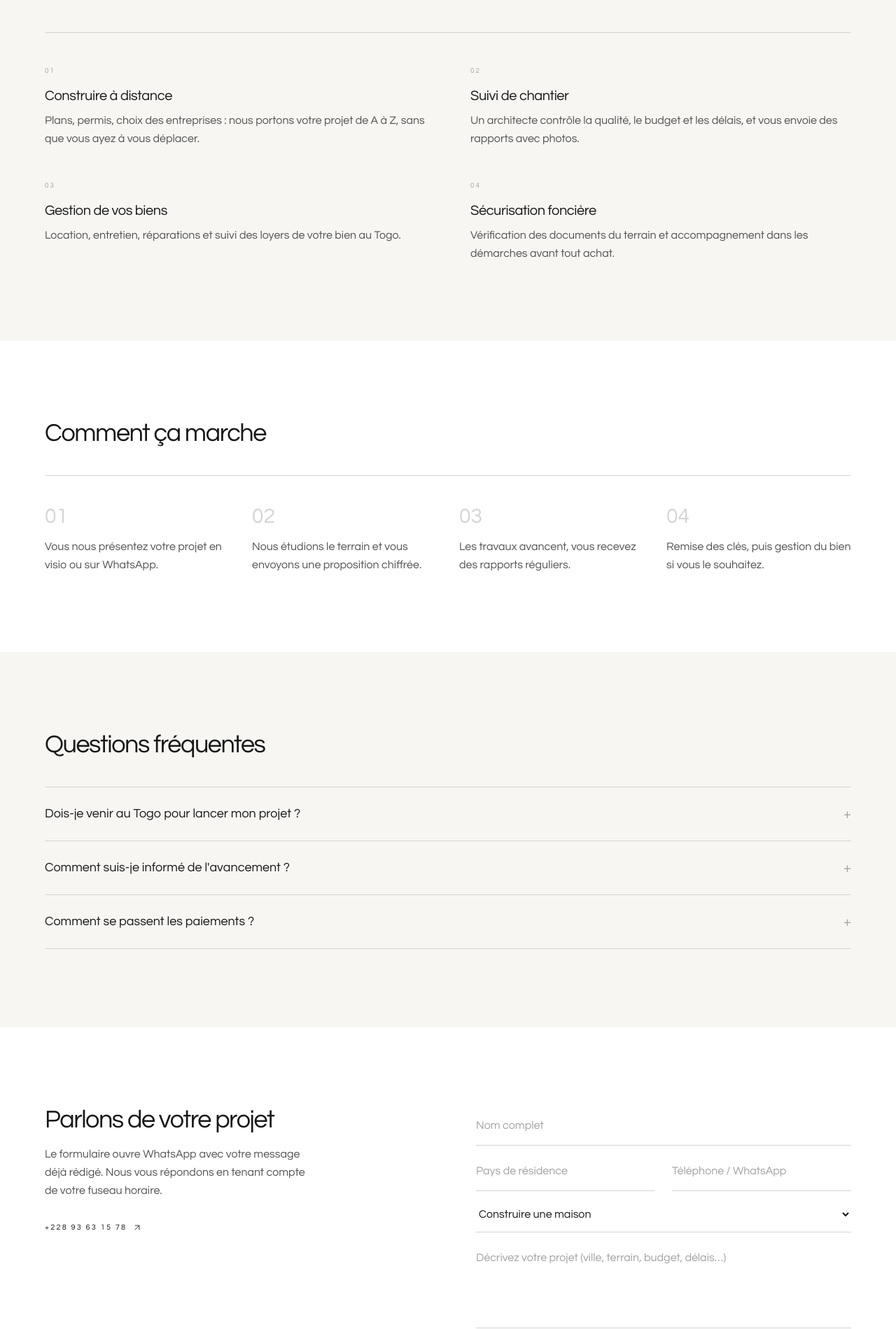
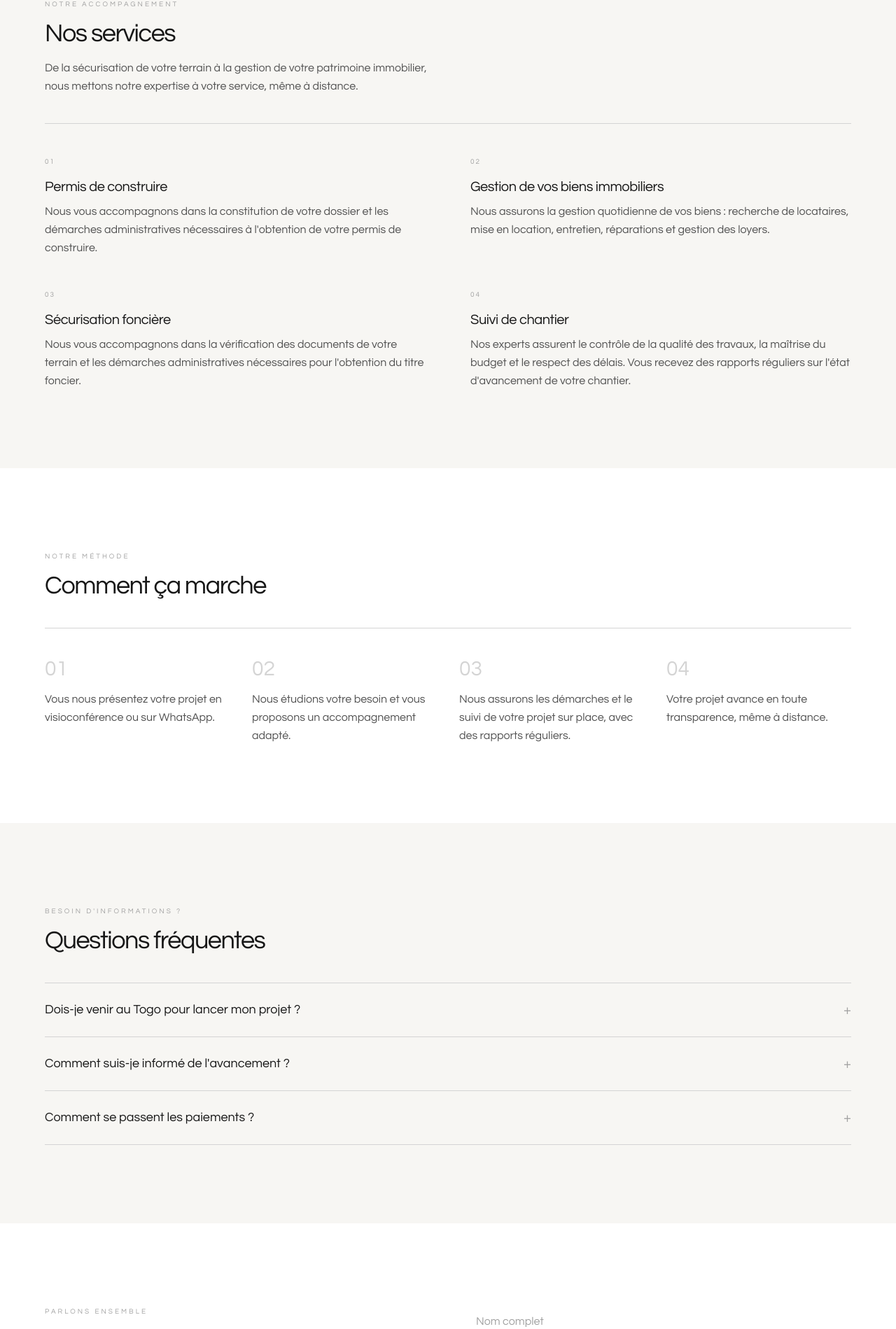
Before and after one commit to Reneghis1999/gikora-architects, a Next.js app: page /diaspora in a window 1280 px wide. Shown: the part 727-2626 px from the top of the page at 70% size. Built offline with nearby package versions, Linux system fonts and the light colour scheme.

Commit message:
last-update

```diff
--- a/src/app/diaspora/page.tsx
+++ b/src/app/diaspora/page.tsx
@@ -1,3 +1,4 @@
+
 import type { Metadata } from "next";
 import Link from "next/link";
 import { ArrowLeft, ArrowUpRight } from "lucide-react";
@@ -6,7 +7,7 @@ import DiasporaForm from "./DiasporaForm";
 export const metadata: Metadata = {
   title: "Espace Diaspora | GIKORA Architects",
   description:
-    "Vous vivez à l'étranger ? GIKORA Architects conçoit, construit et gère vos biens immobiliers au Togo, avec un suivi transparent à distance.",
+    "Vous vivez à l'étranger ? GIKORA Architects vous accompagne dans vos projets immobiliers au Togo : permis de construire, sécurisation foncière, suivi de chantier et gestion de vos biens.",
 };
 
 /* =========================================================
@@ -15,42 +16,42 @@ export const metadata: Metadata = {
 
 const services = [
   {
-    title: "Construire à distance",
-    text: "Plans, permis, choix des entreprises : nous portons votre projet de A à Z, sans que vous ayez à vous déplacer.",
+    title: "Permis de construire",
+    text: "Nous vous accompagnons dans la constitution de votre dossier et les démarches administratives nécessaires à l'obtention de votre permis de construire.",
+  },
+  {
+    title: "Gestion de vos biens immobiliers",
+    text: "Nous assurons la gestion quotidienne de vos biens : recherche de locataires, mise en location, entretien, réparations et gestion des loyers.",
+  },
+  {
+    title: "Sécurisation foncière",
+    text: "Nous vous accompagnons dans la vérification des documents de votre terrain et les démarches administratives nécessaires pour l'obtention du titre foncier.",
   },
   {
     title: "Suivi de chantier",
-    text: "Un architecte contrôle la qualité, le budget et les délais, et vous envoie des rapports avec photos.",
-  },
-  {
-    title: "Gestion de vos biens",
-    text: "Location, entretien, réparations et suivi des loyers de votre bien au Togo.",
-  },
-  {
-    title: "Sécurisation foncière",
-    text: "Vérification des documents du terrain et accompagnement dans les démarches avant tout achat.",
+    text: "Nos experts assurent le contrôle de la qualité des travaux, la maîtrise du budget et le respect des délais. Vous recevez des rapports réguliers sur l'état d'avancement de votre chantier.",
   },
 ];
 
 const steps = [
-  "Vous nous présentez votre projet en visio ou sur WhatsApp.",
-  "Nous étudions le terrain et vous envoyons une proposition chiffrée.",
-  "Les travaux avancent, vous recevez des rapports réguliers.",
-  "Remise des clés, puis gestion du bien si vous le souhaitez.",
+  "Vous nous présentez votre projet en visioconférence ou sur WhatsApp.",
+  "Nous étudions votre besoin et vous proposons un accompagnement adapté.",
+  "Nous assurons les démarches et le suivi de votre projet sur place, avec des rapports réguliers.",
+  "Votre projet avance en toute transparence, même à distance.",
 ];
 
 const faqs = [
   {
     q: "Dois-je venir au Togo pour lancer mon projet ?",
-    a: "Non. Tout peut se faire à distance : échanges en visio, validation des plans par email, signature électronique ou par procuration.",
+    a: "Non. Nous pouvons organiser les échanges à distance, notamment en visioconférence et par WhatsApp. Les modalités de validation des documents et les éventuelles procurations sont définies selon les démarches nécessaires.",
   },
   {
     q: "Comment suis-je informé de l'avancement ?",
-    a: "Par des rapports réguliers avec photos et vidéos, et un interlocuteur joignable sur WhatsApp.",
+    a: "Vous bénéficiez d'un suivi régulier avec des rapports sur l'état d'avancement de votre projet, accompagnés de photos et de vidéos selon les étapes.",
   },
   {
     q: "Comment se passent les paiements ?",
-    a: "Ils sont échelonnés selon les étapes du chantier, chaque versement étant justifié par des photos et des factures.",
+    a: "Les modalités de paiement sont définies en fonction de la nature de votre projet et des différentes étapes de la prestation. Les dépenses et les justificatifs vous sont communiqués pour assurer un suivi transparent.",
   },
 ];
 
@@ -63,8 +64,7 @@ export default function DiasporaPage() {
     <main className="bg-[#f7f6f3] text-neutral-900">
 
       {/* =====================================================
-          HERO — fond sombre pour le logo blanc de la navbar,
-          contenu collé en haut, juste sous la navbar (h-24)
+          HERO
       ====================================================== */}
 
       <section className="bg-[#1c1712] px-6 pb-16 pt-28 text-white sm:px-8 lg:px-12 lg:pb-20">
@@ -95,9 +95,9 @@ export default function DiasporaPage() {
           </h1>
 
           <p className="mt-6 max-w-xl font-light leading-relaxed text-white/60">
-            GIKORA Architects s'occupe de votre projet sur place :
-            construction, suivi de chantier et gestion de vos biens, en
-            toute transparence.
+            GIKORA Architects vous accompagne dans vos projets immobiliers au
+            Togo : démarches administratives, sécurisation foncière, suivi de
+            chantier et gestion de vos biens, en toute transparence.
           </p>
 
           <div className="mt-10 flex flex-col gap-3 sm:flex-row">
@@ -107,6 +107,7 @@ export default function DiasporaPage() {
             >
               Parler de mon projet
             </Link>
+
             <a
               href="https://wa.me/22893631578"
               target="_blank"
@@ -125,9 +126,20 @@ export default function DiasporaPage() {
 
       <section className="px-6 py-20 sm:px-8 lg:px-12 lg:py-28">
         <div className="mx-auto max-w-6xl">
-          <h2 className="text-3xl font-light tracking-[-0.04em] sm:text-4xl">
+
+          <span className="text-[10px] uppercase tracking-[0.3em] text-neutral-400">
+            Notre accompagnement
+          </span>
+
+          <h2 className="mt-3 text-3xl font-light tracking-[-0.04em] sm:text-4xl">
             Nos services
           </h2>
+
+          <p className="mt-4 max-w-xl font-light leading-relaxed text-neutral-600">
+            De la sécurisation de votre terrain à la gestion de votre patrimoine
+            immobilier, nous mettons notre expertise à votre service, même à
+            distance.
+          </p>
 
           <div className="mt-10 grid gap-x-16 gap-y-10 border-t border-neutral-300 pt-10 sm:grid-cols-2">
             {services.map((service, index) => (
@@ -135,9 +147,11 @@ export default function DiasporaPage() {
                 <span className="text-[10px] tracking-[0.2em] text-neutral-400">
                   0{index + 1}
                 </span>
+
                 <h3 className="mt-3 text-xl font-light tracking-[-0.02em]">
                   {service.title}
                 </h3>
+
                 <p className="mt-2 font-light leading-relaxed text-neutral-600">
                   {service.text}
                 </p>
@@ -153,7 +167,12 @@ export default function DiasporaPage() {
 
       <section className="bg-white px-6 py-20 sm:px-8 lg:px-12 lg:py-28">
         <div className="mx-auto max-w-6xl">
-          <h2 className="text-3xl font-light tracking-[-0.04em] sm:text-4xl">
+
+          <span className="text-[10px] uppercase tracking-[0.3em] text-neutral-400">
+            Notre méthode
+          </span>
+
+          <h2 className="mt-3 text-3xl font-light tracking-[-0.04em] sm:text-4xl">
             Comment ça marche
           </h2>
 
@@ -163,6 +182,7 @@ export default function DiasporaPage() {
                 <span className="text-3xl font-light text-neutral-300">
                   0{index + 1}
                 </span>
+
                 <p className="mt-3 font-light leading-relaxed text-neutral-600">
                   {step}
                 </p>
@@ -178,7 +198,12 @@ export default function DiasporaPage() {
 
       <section className="px-6 py-20 sm:px-8 lg:px-12 lg:py-28">
         <div className="mx-auto max-w-6xl">
-          <h2 className="text-3xl font-light tracking-[-0.04em] sm:text-4xl">
+
+          <span className="text-[10px] uppercase tracking-[0.3em] text-neutral-400">
+            Besoin d'informations ?
+          </span>
+
+          <h2 className="mt-3 text-3xl font-light tracking-[-0.04em] sm:text-4xl">
             Questions fréquentes
           </h2>
 
@@ -190,10 +215,12 @@ export default function DiasporaPage() {
               >
                 <summary className="flex cursor-pointer list-none items-center justify-between gap-6 text-lg font-light [&::-webkit-details-marker]:hidden">
                   {faq.q}
+
                   <span className="text-xl font-light text-neutral-400 transition-transform duration-300 group-open:rotate-45">
                     +
                   </span>
                 </summary>
+
                 <p className="mt-4 max-w-2xl font-light leading-relaxed text-neutral-600">
                   {faq.a}
                 </p>
@@ -212,13 +239,20 @@ export default function DiasporaPage() {
         className="scroll-mt-24 bg-white px-6 py-20 sm:px-8 lg:px-12 lg:py-28"
       >
         <div className="mx-auto grid max-w-6xl gap-12 lg:grid-cols-2 lg:gap-20">
+
           <div>
-            <h2 className="text-3xl font-light tracking-[-0.04em] sm:text-4xl">
+            <span className="text-[10px] uppercase tracking-[0.3em] text-neutral-400">
+              Parlons ensemble
+            </span>
+
+            <h2 className="mt-3 text-3xl font-light tracking-[-0.04em] sm:text-4xl">
               Parlons de votre projet
             </h2>
+
             <p className="mt-4 max-w-sm font-light leading-relaxed text-neutral-600">
-              Le formulaire ouvre WhatsApp avec votre message déjà rédigé.
-              Nous vous répondons en tenant compte de votre fuseau horaire.
+              Présentez-nous votre projet immobilier au Togo. Le formulaire
+              ouvre WhatsApp avec votre message déjà rédigé. Nous vous
+              répondrons en tenant compte de votre fuseau horaire.
             </p>
 
             <a
@@ -228,6 +262,7 @@ export default function DiasporaPage() {
               className="group mt-8 inline-flex items-center gap-2 text-[11px] uppercase tracking-[0.2em]"
             >
               +228 93 63 15 78
+
               <ArrowUpRight
                 size={14}
                 strokeWidth={1.5}
```
